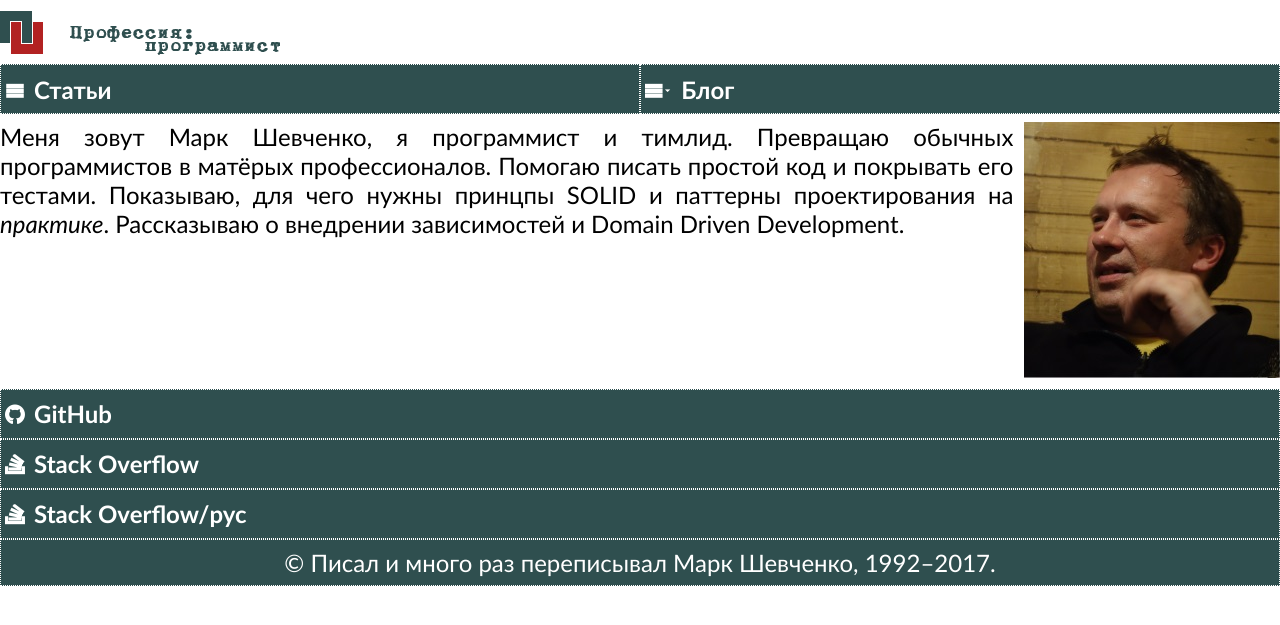
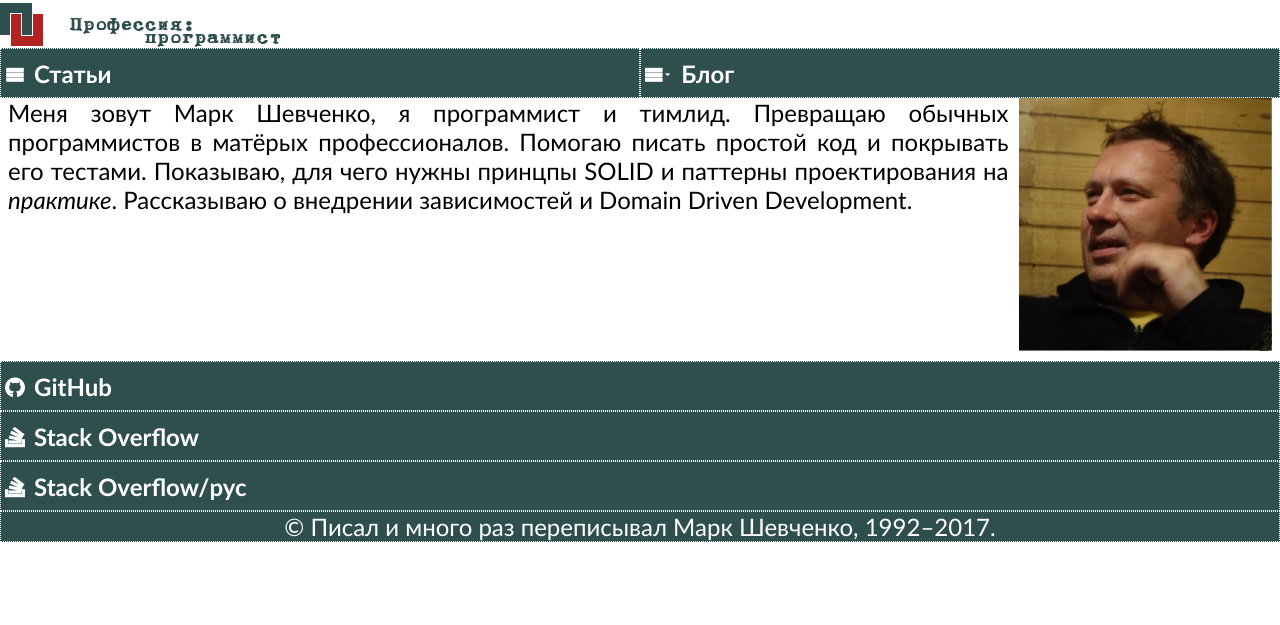
Before and after one commit to markshevchenko/markshevchenko.github.io, a Jekyll site: the page built from index.md, in a window 1280 px wide. Shown: the top 625 px of the page. Built offline with Jekyll 4.4.1, drawn with Linux system fonts in a browser that asks for light colours; some web fonts are replaced; our own code applies the rules of GitHub Pages for plain Markdown files.

Commit message:
Отступы для статей.

```diff
--- a/assets/css/main.css
+++ b/assets/css/main.css
@@ -21,15 +21,14 @@ body {
 }
 
 header {
-  padding: 8px 0;
 }
 
 article {
-  padding: 8px 0;
+  padding: 0 8px;
 }
 
 footer {
-  padding: 8px 0;
+  padding: 0 8px;
   border: 1px dotted white;
 
   color: white;
```
